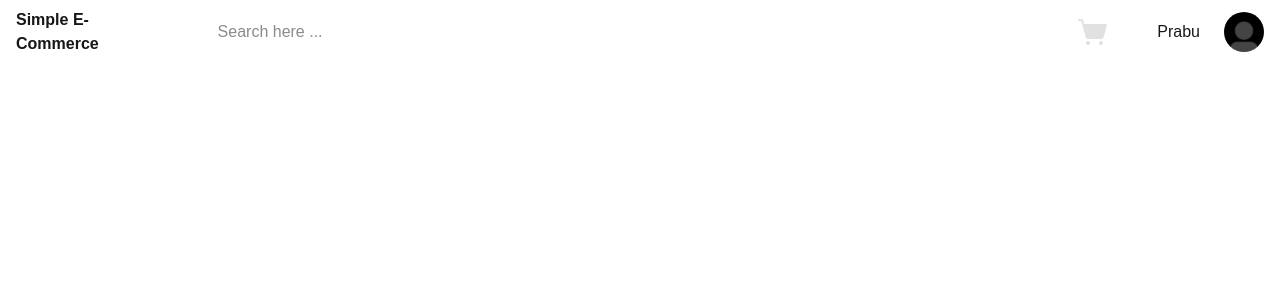
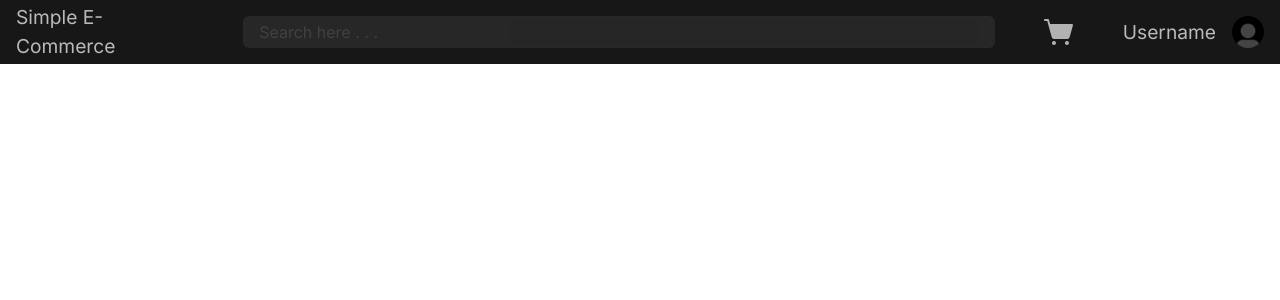
Before and after one commit to detrna/project-simple-e-commerce-frontend, a Next.js app: page / in a window 1280 px wide. Shown: the top 300 px of the page. Built offline with nearby package versions, Linux system fonts and the light colour scheme.

Commit message:
feat: nav static component

```diff
--- a/src/app/globals.css
+++ b/src/app/globals.css
@@ -28,3 +28,19 @@ body {
 /* * {
   outline: 1px solid #676767;
 } */
+
+.bg-black-1 {
+  background-color: #171717;
+}
+
+.bg-black-2 {
+  background-color: #272727;
+}
+
+.bg-black-3 {
+  background-color: #202020;
+}
+
+.text-white-1 {
+  color: #bababa;
+}
--- a/src/app/layout.tsx
+++ b/src/app/layout.tsx
@@ -2,6 +2,7 @@ import type { Metadata } from "next";
 import { Geist, Geist_Mono } from "next/font/google";
 import "./globals.css";
 import { Navbar } from "@/components/Navbar";
+import { Inter } from "next/font/google";
 
 const geistSans = Geist({
   variable: "--font-geist-sans",
@@ -18,6 +19,10 @@ export const metadata: Metadata = {
   description: "Generated by create next app",
 };
 
+const inter = Inter({
+  subsets: ["latin"],
+});
+
 export default function RootLayout({
   children,
 }: Readonly<{
@@ -28,7 +33,7 @@ export default function RootLayout({
       lang="en"
       className={`${geistSans.variable} ${geistMono.variable} h-full antialiased`}
     >
-      <body className="min-h-full flex flex-col">
+      <body className={`min-h-full flex flex-col ${inter.className}`}>
         <Navbar></Navbar>
         {children}
       </body>
--- a/src/components/Navbar.tsx
+++ b/src/components/Navbar.tsx
@@ -1,18 +1,23 @@
 export function Navbar() {
   return (
-    <div className="flex gap-12 h-[8vh] items-center px-4">
-      <div className="flex w-[12vw] justify-center">
-        <h1 className="text-3x1 font-bold">Simple E-Commerce</h1>
+    <div className="flex gap-12 h-[8vh] items-center px-4 bg-black-1">
+      <div className="flex w-[14vw] justify-center">
+        <h1 className="text-[1.2rem] font-normal text-white-1 cursor-pointer">
+          Simple E-Commerce
+        </h1>
       </div>
-      <div className="flex-1">
-        <input className="w-full" placeholder="Search here ..."></input>
+      <div className="flex-1 bg-black-2 py-1 px-4 rounded-md">
+        <input
+          className="w-full bg-black-2 opacity-35 text-white-1 outline-none"
+          placeholder="Search here . . ."
+        ></input>
       </div>
-      <div className="size-8 flex items-center">
+      <div className="size-8 flex items-center cursor-pointer">
         <img src={"/ShoppingCartSimple.svg"} />
       </div>
-      <div className="flex gap-6 items-center">
-        <p>Prabu</p>
-        <img className="size-10" src={"/avatar.svg"}></img>
+      <div className="h-full flex items-center gap-4 items-center">
+        <p className="font-normal text-white-1 text-[1.2rem]">Username</p>
+        <img className="size-8 cursor-pointer" src={"/avatar.svg"}></img>
       </div>
     </div>
   );
--- /dev/null
+++ b/tailwind.config.ts
@@ -0,0 +1,12 @@
+import type { Config } from "tailwindcss";
+
+export default {
+  theme: {
+    extend: {
+      fontFamily: {
+        inter: ["var(--font-inter)"],
+        mono: ["var(--font-mono)"],
+      },
+    },
+  },
+} satisfies Config;
```
